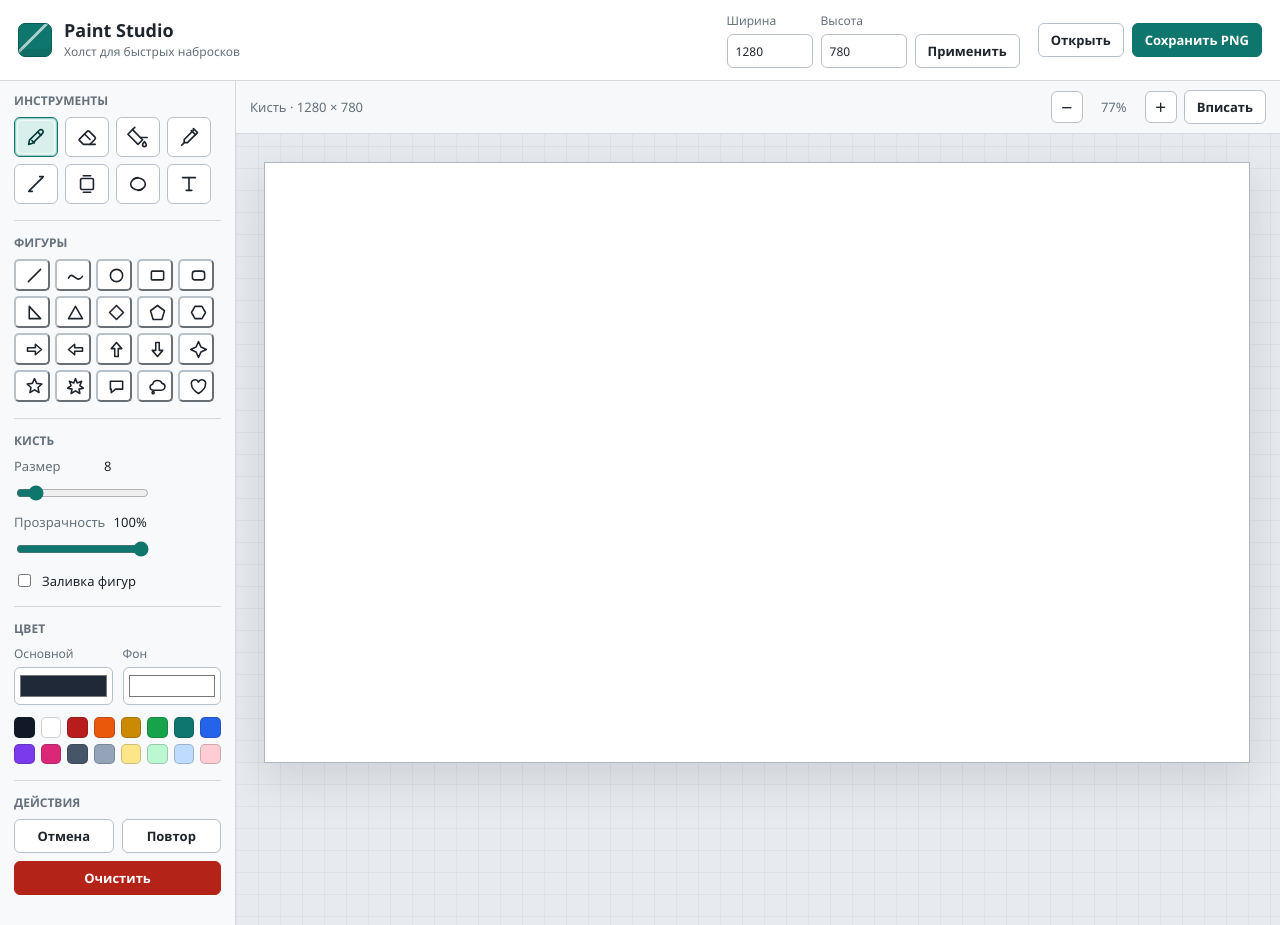
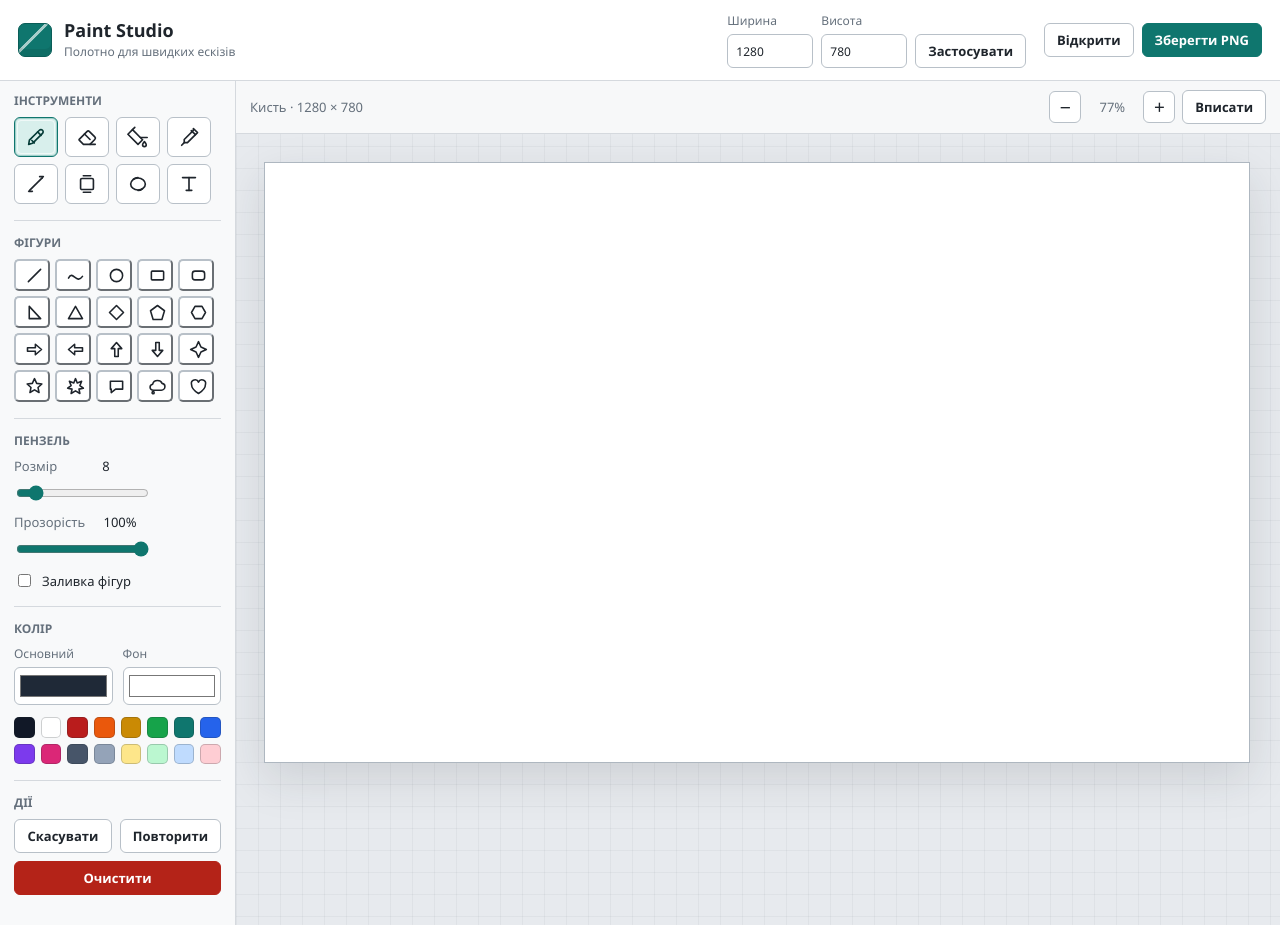
Before and after one commit to samuroleksei-code/paint, a plain HTML site: page index.html in a window 1280 px wide. Drawn offline with Linux system fonts and the light colour scheme.

Commit message:
Add files via upload

```diff
--- a/index.html
+++ b/index.html
@@ -1,5 +1,5 @@
 <!doctype html>
-<html lang="ru">
+<html lang="uk">
   <head>
     <meta charset="utf-8" />
     <meta name="viewport" content="width=device-width, initial-scale=1" />
@@ -13,37 +13,37 @@
           <span class="brand-mark" aria-hidden="true"></span>
           <div>
             <h1>Paint Studio</h1>
-            <p>Холст для быстрых набросков</p>
+            <p>Полотно для швидких ескізів</p>
           </div>
         </div>
 
-        <div class="document-controls" aria-label="Размер холста">
+        <div class="document-controls" aria-label="Розмір полотна">
           <label>
             <span>Ширина</span>
             <input id="canvasWidth" type="number" min="240" max="3000" step="10" value="1280" />
           </label>
           <label>
-            <span>Высота</span>
+            <span>Висота</span>
             <input id="canvasHeight" type="number" min="180" max="2200" step="10" value="780" />
           </label>
-          <button id="resizeCanvas" class="button secondary" type="button">Применить</button>
+          <button id="resizeCanvas" class="button secondary" type="button">Застосувати</button>
         </div>
 
         <div class="file-actions" aria-label="Файл">
-          <label class="button secondary file-button" title="Открыть изображение">
+          <label class="button secondary file-button" title="Відкрити зображення">
             <input id="imageLoader" type="file" accept="image/*" />
-            <span>Открыть</span>
+            <span>Відкрити</span>
           </label>
-          <button id="downloadPng" class="button primary" type="button">Сохранить PNG</button>
+          <button id="downloadPng" class="button primary" type="button">Зберегти PNG</button>
         </div>
       </header>
 
       <main class="workspace">
-        <aside class="tool-panel" aria-label="Инструменты">
+        <aside class="tool-panel" aria-label="Інструменти">
           <section class="panel-section">
-            <h2>Инструменты</h2>
+            <h2>Інструменти</h2>
             <div class="tool-grid" id="toolGrid">
-              <button class="tool-button is-active" type="button" data-tool="brush" title="Кисть" aria-label="Кисть">
+              <button class="tool-button is-active" type="button" data-tool="brush" title="Пензель" aria-label="Пензель">
                 <span class="tool-icon" aria-hidden="true">
                   <svg viewBox="0 0 24 24">
                     <path d="m4 20 4.2-1.1L19.1 8a2.4 2.4 0 0 0 0-3.4 2.4 2.4 0 0 0-3.4 0L4.8 15.5 4 20Z" />
@@ -52,7 +52,7 @@
                   </svg>
                 </span>
               </button>
-              <button class="tool-button" type="button" data-tool="eraser" title="Ластик" aria-label="Ластик">
+              <button class="tool-button" type="button" data-tool="eraser" title="Гумка" aria-label="Гумка">
                 <span class="tool-icon" aria-hidden="true">
                   <svg viewBox="0 0 24 24">
                     <path d="m3.5 14.5 8.4-8.4a2 2 0 0 1 2.8 0l5.8 5.8a2 2 0 0 1 0 2.8L15.2 20H8.1l-4.6-4.6a.7.7 0 0 1 0-.9Z" />
@@ -71,7 +71,7 @@
                   </svg>
                 </span>
               </button>
-              <button class="tool-button" type="button" data-tool="picker" title="Пипетка" aria-label="Пипетка">
+              <button class="tool-button" type="button" data-tool="picker" title="Піпетка" aria-label="Піпетка">
                 <span class="tool-icon" aria-hidden="true">
                   <svg viewBox="0 0 24 24">
                     <path d="m14.5 5 4.5 4.5" />
@@ -80,7 +80,7 @@
                   </svg>
                 </span>
               </button>
-              <button class="tool-button" type="button" data-tool="line" title="Линия" aria-label="Линия">
+              <button class="tool-button" type="button" data-tool="line" title="Лінія" aria-label="Лінія">
                 <span class="tool-icon" aria-hidden="true">
                   <svg viewBox="0 0 24 24">
                     <path d="M5 19 19 5" />
@@ -89,7 +89,7 @@
                   </svg>
                 </span>
               </button>
-              <button class="tool-button" type="button" data-tool="rect" title="Прямоугольник" aria-label="Прямоугольник">
+              <button class="tool-button" type="button" data-tool="rect" title="Прямокутник" aria-label="Прямокутник">
                 <span class="tool-icon" aria-hidden="true">
                   <svg viewBox="0 0 24 24">
                     <rect x="5" y="6" width="14" height="12" rx="1.5" />
@@ -98,7 +98,7 @@
                   </svg>
                 </span>
               </button>
-              <button class="tool-button" type="button" data-tool="ellipse" title="Эллипс" aria-label="Эллипс">
+              <button class="tool-button" type="button" data-tool="ellipse" title="Еліпс" aria-label="Еліпс">
                 <span class="tool-icon" aria-hidden="true">
                   <svg viewBox="0 0 24 24">
                     <ellipse cx="12" cy="12" rx="8" ry="6.5" />
@@ -120,35 +120,35 @@
           </section>
 
           <section class="panel-section shapes-section">
-            <h2>Фигуры</h2>
-            <div class="shape-grid" id="shapeGrid" aria-label="Фигуры"></div>
+            <h2>Фігури</h2>
+            <div class="shape-grid" id="shapeGrid" aria-label="Фігури"></div>
           </section>
 
           <section class="panel-section">
-            <h2>Кисть</h2>
+            <h2>Пензель</h2>
             <label class="range-row">
-              <span>Размер</span>
+              <span>Розмір</span>
               <output id="sizeOutput">8</output>
               <input id="brushSize" type="range" min="1" max="72" value="8" />
             </label>
             <label class="range-row">
-              <span>Прозрачность</span>
+              <span>Прозорість</span>
               <output id="opacityOutput">100%</output>
               <input id="opacity" type="range" min="5" max="100" value="100" />
             </label>
             <div class="toggle-row">
               <label>
                 <input id="fillShape" type="checkbox" />
-                <span>Заливка фигур</span>
+                <span>Заливка фігур</span>
               </label>
             </div>
           </section>
 
           <section class="panel-section">
-            <h2>Цвет</h2>
+            <h2>Колір</h2>
             <div class="color-pair">
               <label>
-                <span>Основной</span>
+                <span>Основний</span>
                 <input id="primaryColor" type="color" value="#1f2937" />
               </label>
               <label>
@@ -156,27 +156,27 @@
                 <input id="backgroundColor" type="color" value="#ffffff" />
               </label>
             </div>
-            <div class="swatches" id="swatches" aria-label="Быстрые цвета"></div>
+            <div class="swatches" id="swatches" aria-label="Швидкі кольори"></div>
           </section>
 
           <section class="panel-section">
-            <h2>Действия</h2>
+            <h2>Дії</h2>
             <div class="action-grid">
-              <button id="undo" class="button secondary" type="button">Отмена</button>
-              <button id="redo" class="button secondary" type="button">Повтор</button>
-              <button id="clearCanvas" class="button danger" type="button">Очистить</button>
+              <button id="undo" class="button secondary" type="button">Скасувати</button>
+              <button id="redo" class="button secondary" type="button">Повторити</button>
+              <button id="clearCanvas" class="button danger" type="button">Очистити</button>
             </div>
           </section>
         </aside>
 
-        <section class="canvas-stage" aria-label="Рабочая область">
+        <section class="canvas-stage" aria-label="Робоча область">
           <div class="stage-toolbar">
-            <div class="status-line" id="statusLine">Кисть · 1280 × 780</div>
+            <div class="status-line" id="statusLine">Пензель · 1280 × 780</div>
             <div class="zoom-controls" aria-label="Масштаб">
-              <button id="zoomOut" class="icon-button" type="button" title="Уменьшить" aria-label="Уменьшить">−</button>
+              <button id="zoomOut" class="icon-button" type="button" title="Зменшити" aria-label="Зменшити">−</button>
               <span id="zoomLabel">100%</span>
-              <button id="zoomIn" class="icon-button" type="button" title="Увеличить" aria-label="Увеличить">+</button>
-              <button id="fitCanvas" class="button secondary" type="button">Вписать</button>
+              <button id="zoomIn" class="icon-button" type="button" title="Збільшити" aria-label="Збільшити">+</button>
+              <button id="fitCanvas" class="button secondary" type="button">Вписати</button>
             </div>
           </div>
 
```
